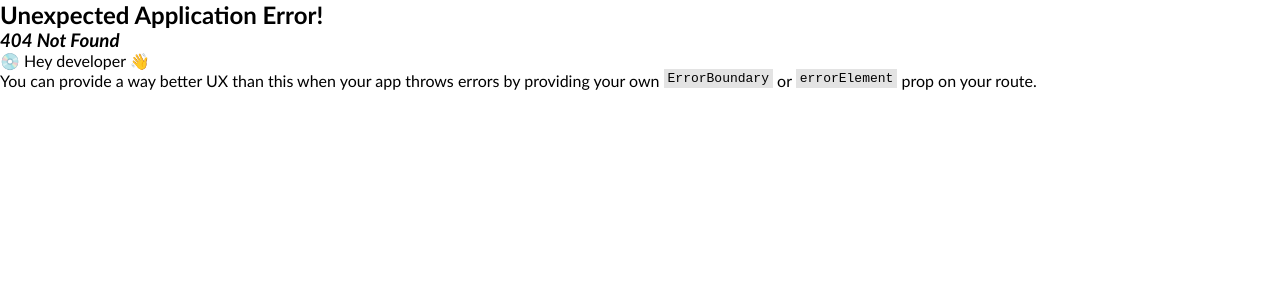
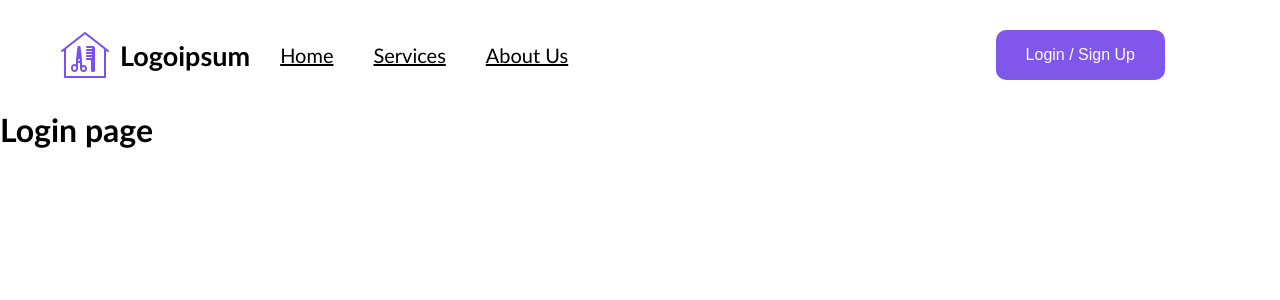
Before and after one commit to LaurynasKl/home-service-app, a React (Vite) app: page /login in a window 1280 px wide. Before the commit this address had no page. Shown: the top 300 px of the page. Built offline with nearby package versions, Linux system fonts and the light colour scheme.

Commit message:
useNavigate panaudojimas

```diff
--- a/src/components/layout/TopBar.jsx
+++ b/src/components/layout/TopBar.jsx
@@ -1,9 +1,12 @@
 import style from './TopBar.module.scss';
 import logo from '../../assets/logo.png';
 import { routes } from '../../router/router';
-import { Link } from 'react-router-dom';
+import { Link, useNavigate } from 'react-router-dom';
 
 function TopBar() {
+
+    const navigate = useNavigate();
+
     const links = [
         {
             path: routes.home,
@@ -16,7 +19,7 @@ function TopBar() {
         {
             path: routes.about,
             label: "About Us",
-        }
+        },
     ];
 
     return (
@@ -32,7 +35,7 @@ function TopBar() {
             </div>
 
             <div className={style.rightSide}>
-                <button> Login / Sign Up </button>
+                <button onClick={() => navigate(routes.login)}> Login / Sign Up </button>
             </div>
         </div>
 
--- /dev/null
+++ b/src/pages/Login-SignIn/Login-SignIn.jsx
@@ -0,0 +1,7 @@
+export function Login(){
+    return (
+        <div>
+            <h1>Login page</h1>
+        </div>
+    )
+}
--- a/src/router/router.jsx
+++ b/src/router/router.jsx
@@ -5,12 +5,14 @@ import { Services } from '../pages/Services/Services';
 import { Home } from "../pages/Home/Home";
 
 import { SiteLayout } from '../components/layout/SiteLayout';
+import { Login } from "../pages/Login-signIn/Login-SignIn.jsx";
 
 
 export const routes = {
         home: '/',
         about: '/about',
         services: '/services',
+        login: '/login',
     }
 
 export const router = createBrowserRouter([
@@ -28,6 +30,10 @@ export const router = createBrowserRouter([
                 path: routes.services,
                 element: <Services />
             },
+            {
+                path: routes.login,
+                element: <Login />
+            },
         ]
     }
 ]);
```
